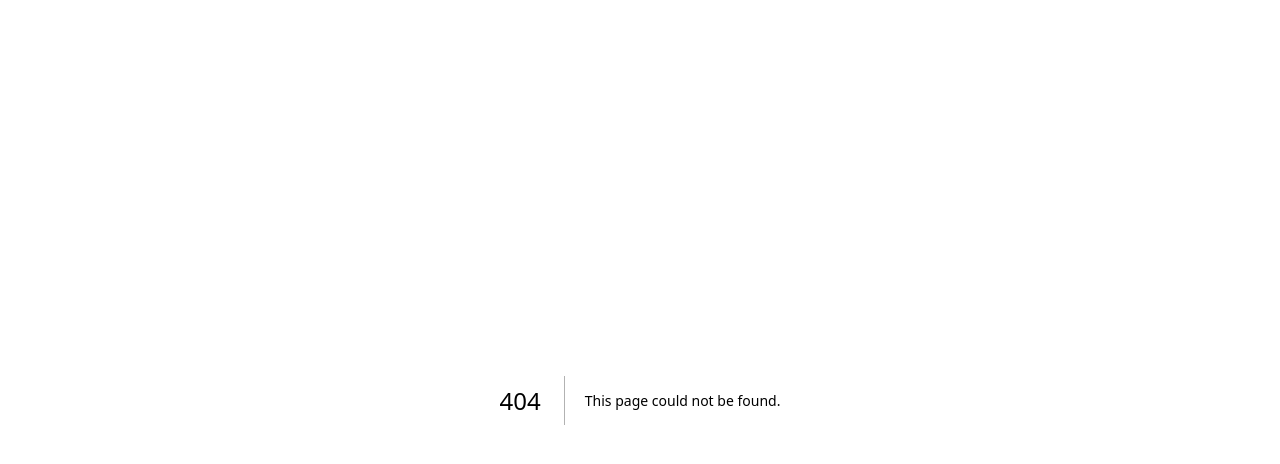
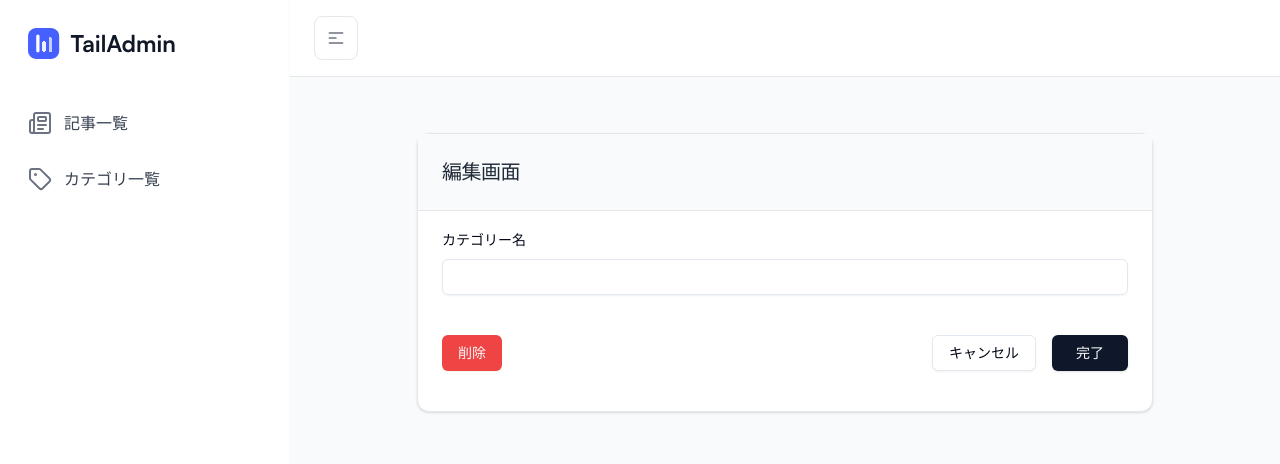
Before and after one commit to kyanome/nextjs_blog_app, a Next.js app: page /admin/categories/1 in a window 1280 px wide. Before the commit this address had no page. Shown: the top 464 px of the page. Built offline with nearby package versions, Linux system fonts and the light colour scheme; no server answers; the database is empty.

Commit message:
adminのカテゴリーの作成、編集、一覧ページの作成

```diff
--- /dev/null
+++ b/src/app/admin/categories/[id]/page.tsx
@@ -0,0 +1,168 @@
+"use client";
+import React, { useEffect, useState } from "react";
+import { useForm } from "react-hook-form";
+import { useParams, useRouter } from "next/navigation";
+import { Button } from "@/components/ui/button";
+import { Form } from "@/components/ui/form";
+import { TextInputField } from "../../_components/form/TextInputField";
+import {
+  Card,
+  CardContent,
+  CardHeader,
+  CardTitle,
+  CardFooter,
+} from "@/components/ui/card";
+
+import { useDataFetch } from "@/hooks/useDataFetch";
+import { Category } from "@prisma/client";
+import { CategoryFormValues } from "../../_utils/validation";
+
+const EditPage = () => {
+  const params = useParams();
+  const router = useRouter();
+  const categoryId = params.id;
+  const [isLoading, setIsLoading] = useState(true);
+  const [showDeleteConfirm, setShowDeleteConfirm] = useState(false);
+
+  const { data: category, loading: isCategoriesLoading } =
+    useDataFetch<Category>(`admin/categories/${categoryId}`);
+
+  const form = useForm<CategoryFormValues>({
+    defaultValues: {
+      name: "",
+    },
+  });
+
+  useEffect(() => {
+    if (category) {
+      form.reset({
+        name: category.name || "",
+      });
+    }
+  }, [category, form]);
+
+  useEffect(() => {
+    setIsLoading(isCategoriesLoading);
+  }, [isCategoriesLoading]);
+
+  const handleDelete = async () => {
+    try {
+      const response = await fetch(`/api/admin/categories/${categoryId}`, {
+        method: "DELETE",
+        headers: {
+          "Content-Type": "application/json",
+        },
+      });
+
+      if (!response.ok) {
+        throw new Error(`HTTP error! status: ${response.status}`);
+      }
+
+      router.push("/admin/categories");
+    } catch (error) {
+      console.error("Delete failed:", error);
+    }
+  };
+
+  const onSubmit = async (formValues: CategoryFormValues) => {
+    console.log(formValues.name);
+    try {
+      const response = await fetch(`/api/admin/categories/${categoryId}`, {
+        method: "PUT",
+        headers: {
+          "Content-Type": "application/json",
+        },
+        body: JSON.stringify({
+          name: formValues.name,
+        }),
+      });
+
+      if (!response.ok) {
+        throw new Error(`HTTP error! status: ${response.status}`);
+      }
+
+      const result = await response.json();
+      console.log("Update successful:", result);
+      router.push("/admin/categories");
+    } catch (error) {
+      console.error("Update failed:", error);
+    }
+  };
+
+  if (isLoading) {
+    return <div>Loading...</div>;
+  }
+
+  return (
+    <div className="max-w-3xl mx-auto py-8 px-4">
+      <Card className="border border-gray-200">
+        <CardHeader className="bg-gray-50 border-b border-gray-200">
+          <CardTitle className="text-xl font-medium text-gray-800">
+            編集画面
+          </CardTitle>
+        </CardHeader>
+        <CardContent className="pt-4">
+          {/* Nextjs15を使ってしまったため、shadcn/uiのAlertDialogが使えなかったの代替として記述 */}
+          {showDeleteConfirm && (
+            <div className="mb-6 p-4 bg-red-50 border border-red-200 rounded-md">
+              <h3 className="text-lg font-medium text-red-800 mb-2">
+                本当に削除しますか？
+              </h3>
+              <p className="text-sm text-red-600 mb-4">
+                この操作は取り消せません。このコンテンツを削除すると、データは完全に削除されます。
+              </p>
+              <div className="flex gap-3">
+                <Button
+                  variant="outline"
+                  size="sm"
+                  onClick={() => setShowDeleteConfirm(false)}
+                >
+                  キャンセル
+                </Button>
+                <Button variant="destructive" size="sm" onClick={handleDelete}>
+                  削除する
+                </Button>
+              </div>
+            </div>
+          )}
+          <Form {...form}>
+            <form onSubmit={form.handleSubmit(onSubmit)} className="space-y-6">
+              <div className="space-y-6">
+                <TextInputField
+                  control={form.control}
+                  name="name"
+                  label="カテゴリー名"
+                />
+              </div>
+              <CardFooter className="flex justify-between px-0 py-4 gap-4">
+                {!showDeleteConfirm && (
+                  <Button
+                    variant="destructive"
+                    type="button"
+                    onClick={() => setShowDeleteConfirm(true)}
+                  >
+                    削除
+                  </Button>
+                )}
+                <div className="flex gap-4">
+                  <Button
+                    variant="outline"
+                    type="button"
+                    onClick={() => router.push("/admin/categories")}
+                  >
+                    キャンセル
+                  </Button>
+                  <Button type="submit" className="px-6">
+                    完了
+                  </Button>
+                </div>
+              </CardFooter>
+            </form>
+          </Form>
+        </CardContent>
+      </Card>
+    </div>
+  );
+};
+
+export default EditPage;
--- /dev/null
+++ b/src/app/admin/categories/new/page.tsx
@@ -0,0 +1,90 @@
+"use client";
+import React, { useEffect, useState } from "react";
+import { useForm } from "react-hook-form";
+import { useRouter } from "next/navigation";
+import { Button } from "@/components/ui/button";
+import { Form } from "@/components/ui/form";
+import { TextInputField } from "../../_components/form/TextInputField";
+import {
+  Card,
+  CardContent,
+  CardHeader,
+  CardTitle,
+  CardFooter,
+} from "@/components/ui/card";
+import { CategoryFormValues } from "../../_utils/validation";
+
+const CreatePage = () => {
+  const router = useRouter();
+
+  const form = useForm<CategoryFormValues>({
+    defaultValues: {
+      name: "",
+    },
+  });
+
+  const onSubmit = async (formValues: CategoryFormValues) => {
+    try {
+      const response = await fetch(`/api/admin/categories/`, {
+        method: "POST",
+        headers: {
+          "Content-Type": "application/json",
+        },
+        body: JSON.stringify({
+          name: formValues.name,
+        }),
+      });
+
+      if (!response.ok) {
+        throw new Error(`HTTP error! status: ${response.status}`);
+      }
+
+      const result = await response.json();
+      console.log("Update successful:", result);
+      router.push("/admin/categories");
+    } catch (error) {
+      console.error("Update failed:", error);
+    }
+  };
+
+  return (
+    <div className="max-w-3xl mx-auto py-8 px-4">
+      <Card className="border border-gray-200">
+        <CardHeader className="bg-gray-50 border-b border-gray-200">
+          <CardTitle className="text-xl font-medium text-gray-800">
+            カテゴリー作成画面
+          </CardTitle>
+        </CardHeader>
+        <CardContent className="pt-4">
+          <Form {...form}>
+            <form onSubmit={form.handleSubmit(onSubmit)} className="space-y-6">
+              <div className="space-y-6">
+                <TextInputField
+                  control={form.control}
+                  name="name"
+                  label="カテゴリー名"
+                />
+              </div>
+              <CardFooter className="flex justify-between px-0 py-4 gap-4">
+                <div className="flex gap-4">
+                  <Button
+                    variant="outline"
+                    type="button"
+                    onClick={() => router.push("/admin/categories")}
+                  >
+                    キャンセル
+                  </Button>
+                  <Button type="submit" className="px-6">
+                    完了
+                  </Button>
+                </div>
+              </CardFooter>
+            </form>
+          </Form>
+        </CardContent>
+      </Card>
+    </div>
+  );
+};
+
+export default CreatePage;
--- a/src/app/admin/categories/page.tsx
+++ b/src/app/admin/categories/page.tsx
@@ -1,7 +1,43 @@
+"use client";
 import React from "react";
+import { Card, CardHeader, CardTitle } from "@/components/ui/card";
+import Link from "next/link";
+import { Button } from "@/components/ui/button";
+import { useDataFetch } from "@/hooks/useDataFetch";
+import { Category } from "@/types";
 
-const CategoryPage = () => {
-  return <div>CategoryPage</div>;
+const AdminPage = () => {
+  const { data: categories, loading } =
+    useDataFetch<Category[]>("admin/categories");
+
+  if (!categories || loading) return <div></div>;
+
+  return (
+    <div className="container mx-auto p-4 max-w-3xl bg-gray-50 min-h-screen">
+      <div className="flex justify-between">
+        <h1 className="text-2xl font-bold mb-6 text-gray-800">カテゴリ一覧</h1>
+        <Link href={"/admin/categories/new"}>
+          <Button variant="secondary" className="bg-brand-500 text-white">
+            カテゴリ作成
+          </Button>
+        </Link>
+      </div>
+
+      <div className="flex flex-col space-y-3">
+        {categories?.map((category) => (
+          <Link key={category.id} href={`/admin/categories/${category.id}`}>
+            <Card className="w-full transition-all duration-300 hover:shadow-lg hover:translate-x-1 border-l-4  overflow-hidden cursor-pointer">
+              <CardHeader className="p-4 bg-white">
+                <CardTitle className="text-lg font-medium text-gray-800">
+                  {category.name}
+                </CardTitle>
+              </CardHeader>
+            </Card>
+          </Link>
+        ))}
+      </div>
+    </div>
+  );
 };
 
-export default CategoryPage;
+export default AdminPage;
--- a/src/app/api/admin/categories/[id]/route.ts
+++ b/src/app/api/admin/categories/[id]/route.ts
@@ -1,4 +1,4 @@
-import { db } from "@/app/(main)/_lib/db";
+import { db } from "@/lib/db";
 import { NextRequest, NextResponse } from "next/server";
 
 interface CategoryEditRequest {
```
